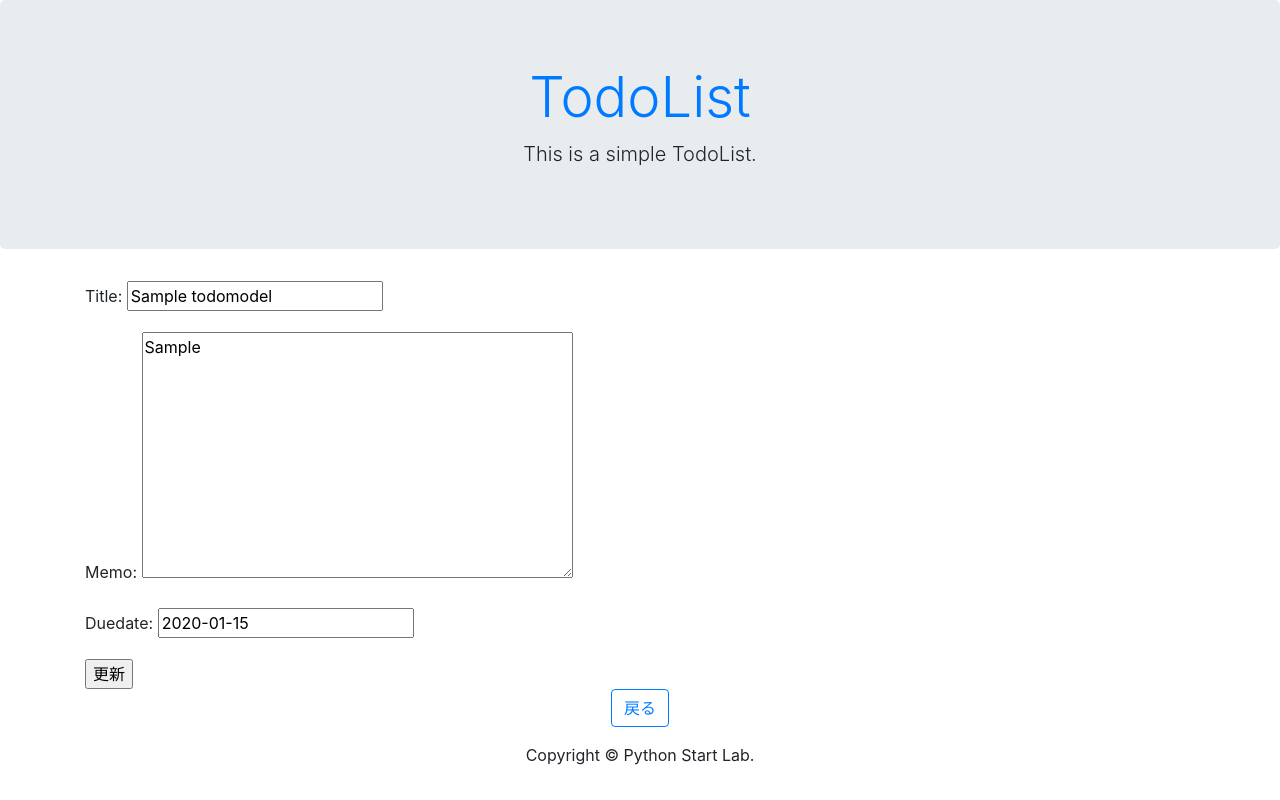
After one commit to tahara3181/simple_todo, a Django app: page /update/1 in a window 1280 px wide. The commit adds this page. Run offline with Django 3.2, Linux system fonts and the light colour scheme; tables that the repository leaves empty hold one stand-in row (values such as "Sample post"); some libraries are stand-ins or nearby versions.

Commit message:
local complete

```diff
--- a/templates/index.html
+++ b/templates/index.html
@@ -10,7 +10,7 @@
         <p>期日：{{ item.duedate }}</p>
         <p>
             <a class="btn btn-primary btn-sm" href="{% url 'detail' item.pk %}" role="button">詳細</a>
-            <a class="btn btn-success btn-sm" href="" role="button">編集</a>
+            <a class="btn btn-success btn-sm" href="{% url 'update' item.pk %}" role="button">編集</a>
             <a class="btn btn-danger btn-sm" href="{% url 'delete' item.pk %}" role="button">削除</a>
         </p>
     </div>
--- /dev/null
+++ b/templates/update.html
@@ -0,0 +1,12 @@
+{% extends 'base.html' %} {% block header %}
+<div class="jumbotron text-center">
+    <h1 class="display-4"><a href="{% url 'list' %}">TodoList</a></h1>
+    <p class="lead">This is a simple TodoList.</p>
+</div>
+{% endblock header %} {% block content %}
+
+<form action="" method="POST">{% csrf_token %} {{ form.as_p }}
+    <input type="submit" value="更新">
+</form>
+<p class="text-center"><a class="btn btn-outline-primary" href="{% url 'list' %}" role="button">戻る</a></p>
+{% endblock content %}
--- a/todo/urls.py
+++ b/todo/urls.py
@@ -1,8 +1,9 @@
 from django.urls import path
-from .views import TodoList, TodoDetail, TodoDelete
+from .views import TodoList, TodoDetail, TodoDelete, TodoUpdate
 
 urlpatterns = [
     path('', TodoList.as_view(), name='list'),
     path('detail/<int:pk>', TodoDetail.as_view(), name='detail'),
     path('delete/<int:pk>', TodoDelete.as_view(), name='delete'),
+    path('update/<int:pk>', TodoUpdate.as_view(), name='update')
 ]
--- a/todo/views.py
+++ b/todo/views.py
@@ -1,6 +1,6 @@
 from django.shortcuts import render, redirect
 from django.db import IntegrityError
-from django.views.generic import ListView, DetailView, DeleteView
+from django.views.generic import ListView, DetailView, DeleteView, UpdateView
 from .models import TodoModel
 from django.http import HttpResponse
 from django.urls import reverse_lazy
@@ -20,3 +20,10 @@ class TodoDelete(DeleteView):
     template_name = 'delete.html'
     model = TodoModel
     success_url = reverse_lazy('list')
+
+
+class TodoUpdate(UpdateView):
+    template_name = 'update.html'
+    model = TodoModel
+    fields = ('title', 'memo', 'duedate')
+    success_url = reverse_lazy('list')
```
Also changed, not shown: README.md.
